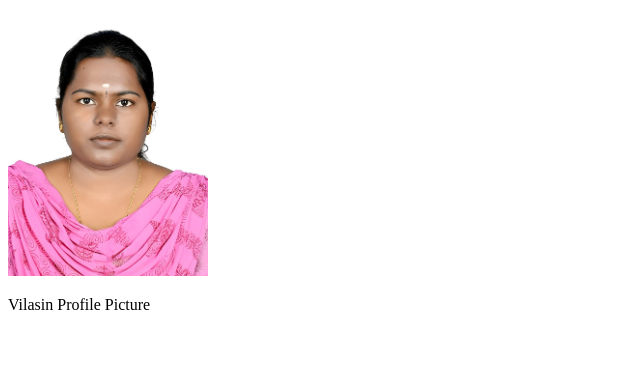
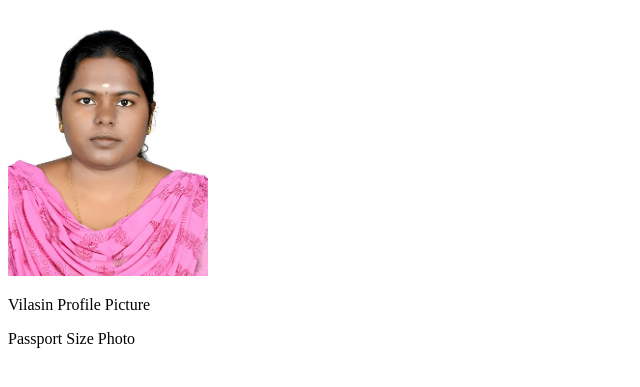
Before and after one commit to kavin7593/first_project, a plain HTML site: page index.html in a window 1280 px wide. Shown: the part 61-448 px from the top of the page, without its empty margins (0-640 px from the left). Drawn offline with Linux system fonts and the light colour scheme.

Commit message:
added second line

```diff
--- a/index.html
+++ b/index.html
@@ -9,5 +9,6 @@
     <h1>Vilasini</h1>
     <img width=200px src="vilasini.jpg" alt="vilasini">
     <p>Vilasin Profile Picture</p>
+    <p>Passport Size Photo</p>
 </body>
 </html>
```
